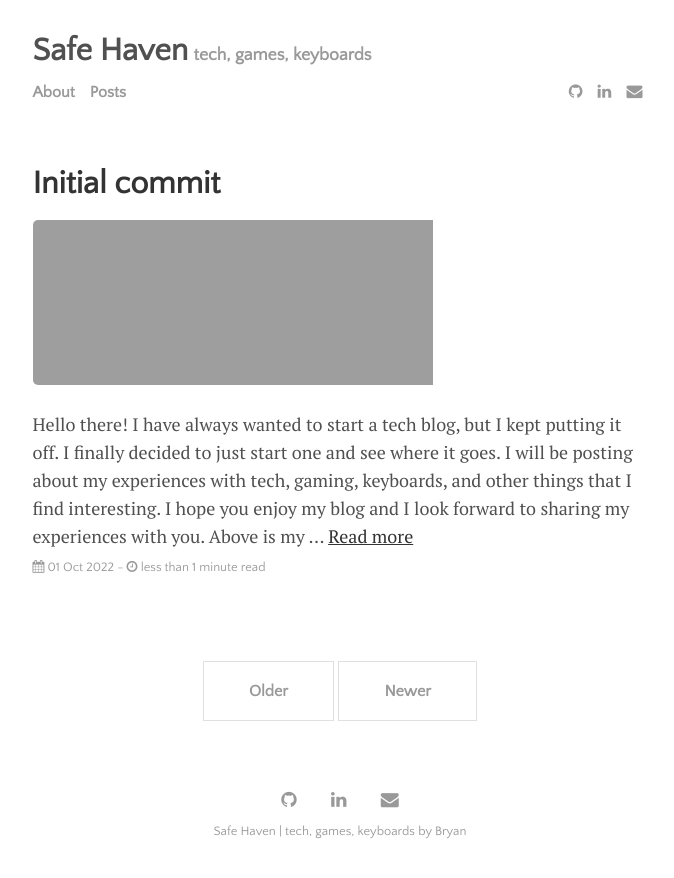
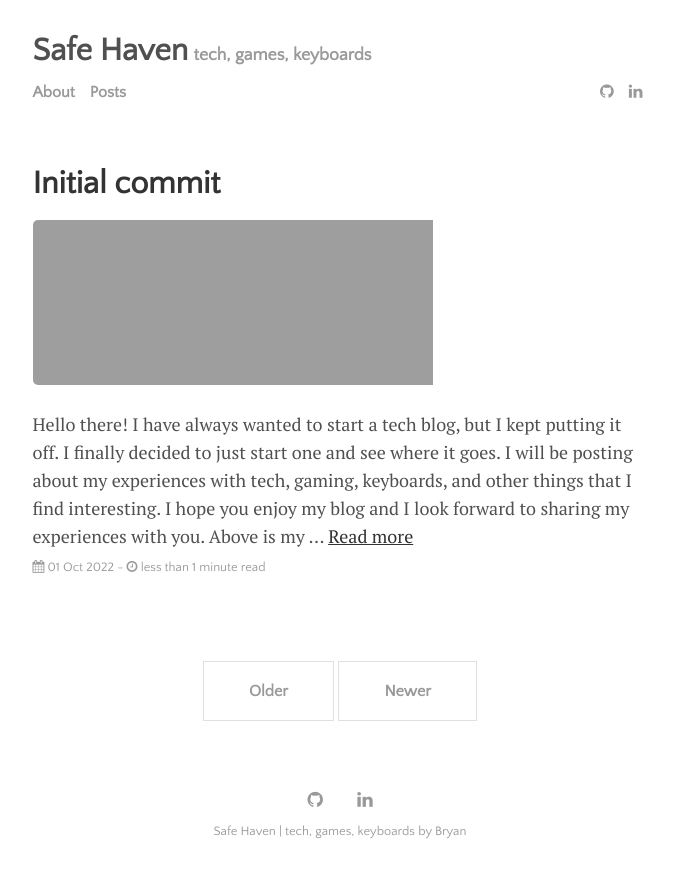
Before and after one commit to bryaneze/bryaneze.github.io, a Jekyll site: the page built from index.html, in a window 1280 px wide. Shown: the top 878 px of the page, without its empty margins (300-974 px from the left). Built offline with Jekyll 4.4.1, drawn with Linux system fonts in a browser that asks for light colours; the list of posts is cut into pages by our own code.

Commit message:
remove GA & unused hrefs

```diff
--- a/_data/settings.yml
+++ b/_data/settings.yml
@@ -4,7 +4,7 @@ disqus:
   disqus_shortname: 'https-lenpaul-github-io-lagrange'
 
 # If you are not using Google Analytics, please change 'google-ID' to an empty string
-google-ID: 'UA-112060364-1'
+google-ID: ''
 
 menu:
 - {name: 'About',   url: 'about.html'}
@@ -14,7 +14,6 @@ menu:
 social:
 - {icon: 'github',     link: 'https://www.github.com/bryaneze'}
 - {icon: 'linkedin',   link: 'https://www.linkedin.com/in/bryan-eng-06a575129/'}
-- {icon: 'envelope',   link: 'bryaneng@outlook.com'}
 # - {icon: 'rss-square', link: '/rss-feed.xml'}
 
 # Customize site text
--- a/_includes/social-sharing.html
+++ /dev/null
@@ -1,5 +0,0 @@
-<div class="post-date">{{ site.data.settings.sharing_button_prompt }}</div>
-<div class="sharing-icons">
-  <a href="https://twitter.com/intent/tweet?text={{ page.title }}&amp;url={{ site.github.url }}{{ page.url }}" target="_blank"><i class="fa fa-twitter" aria-hidden="true"></i></a>
-  <a href="https://www.facebook.com/sharer/sharer.php?u={{ site.github.url }}{{ page.url }}&amp;title={{ page.title }}" target="_blank"><i class="fa fa-facebook" aria-hidden="true"></i></a>
-</div>
```
Also changed, not shown: _posts/2022-10-1-first-blog.md (+1 -1 lines).
